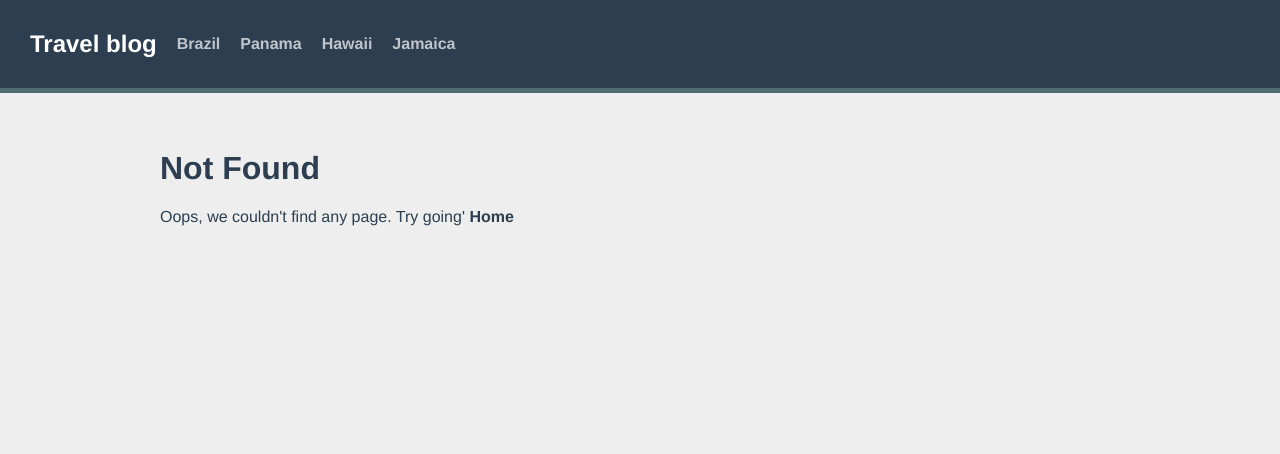
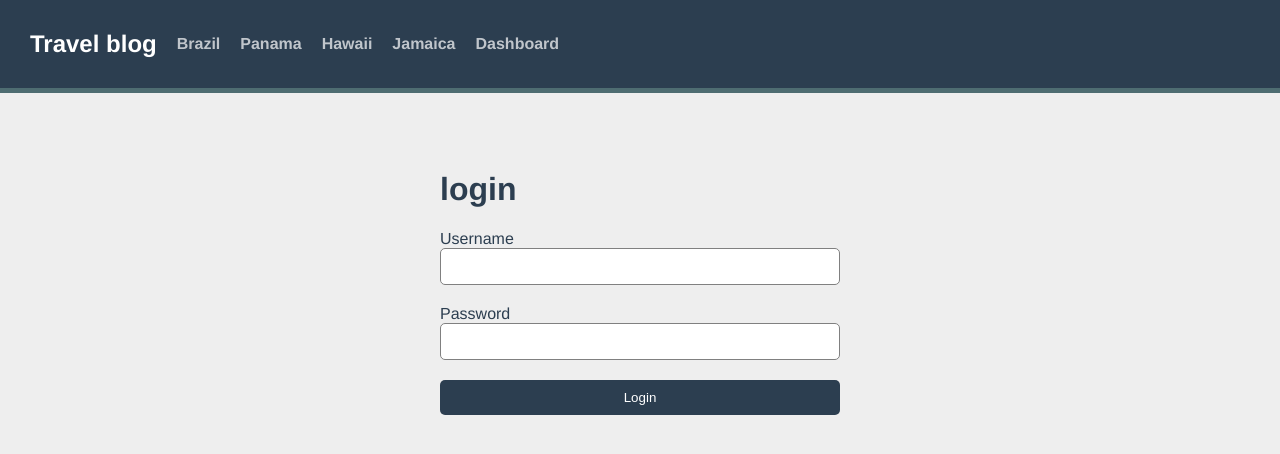
Before and after one commit to shampansky/vue-router-course, a Vue app: page /login in a window 1280 px wide. Before the commit this address had no page. Shown: the top 454 px of the page. Built offline with nearby package versions, Linux system fonts and the light colour scheme.

Commit message:
Добавление страницы авторизации и авторизованного пользователя

```diff
--- a/src/components/TheNavigation.vue
+++ b/src/components/TheNavigation.vue
@@ -13,6 +13,7 @@
     }">
       {{ destination.name }}
     </RouterLink>
+    <RouterLink :to="{ name: 'protected' }">Dashboard</RouterLink>
   </div>
 </template>
 
--- a/src/router/index.js
+++ b/src/router/index.js
@@ -7,6 +7,19 @@
     path: '/',
     name: 'Home',
     component: HomeView
+  },
+  {
+    path: '/protected',
+    name: 'protected',
+    component: () => import('@/views/ProtectedPage.vue'),
+    meta: {
+      requiresAuth: true,
+    }
+  },
+  {
+    path: '/login',
+    name: 'login',
+    component: () => import('@/views/LoginPage.vue'),
   },
   {
     path: '/destination/:id/:slug',
@@ -54,4 +67,12 @@
   },
 })
 
+router.beforeEach((to) => {
+  if (to.meta.requiresAuth && !window.user) {
+    return {
+      name: 'login',
+    }
+  }
+})
+
 export default router
--- /dev/null
+++ b/src/views/LoginPage.vue
@@ -0,0 +1,28 @@
+<script setup>
+import { ref } from 'vue'
+import { useRouter } from 'vue-router'
+const name = ref('')
+const password = ref('')
+
+const router = useRouter()
+
+const submit = () => {
+  window.user = name.value
+  router.push({
+    name: 'protected',
+  })
+}
+</script>
+
+<template>
+  <div class="login">
+    <form class="form" @submit.prevent="submit">
+      <h1>login</h1>
+      <label for="username">Username</label>
+      <input v-model="name" name="username" id="username" type="text" class="input">
+      <label for="password">Password</label>
+      <input v-model="password" id="password" type="text" class="input">
+      <button type="submit" class="btn">Login</button>
+    </form>
+  </div>
+</template>
--- /dev/null
+++ b/src/views/ProtectedPage.vue
@@ -0,0 +1,17 @@
+<script setup>
+import { useRouter } from 'vue-router'
+const router = useRouter()
+const username = window.user
+
+const logout = () => {
+  window.user = null
+  router.push({ name: 'Home' })
+}
+</script>
+
+<template>
+  <div>
+    <h1>Hello, {{ username }}</h1>
+    <button @click="logout">Logout</button>
+  </div>
+</template>
```
